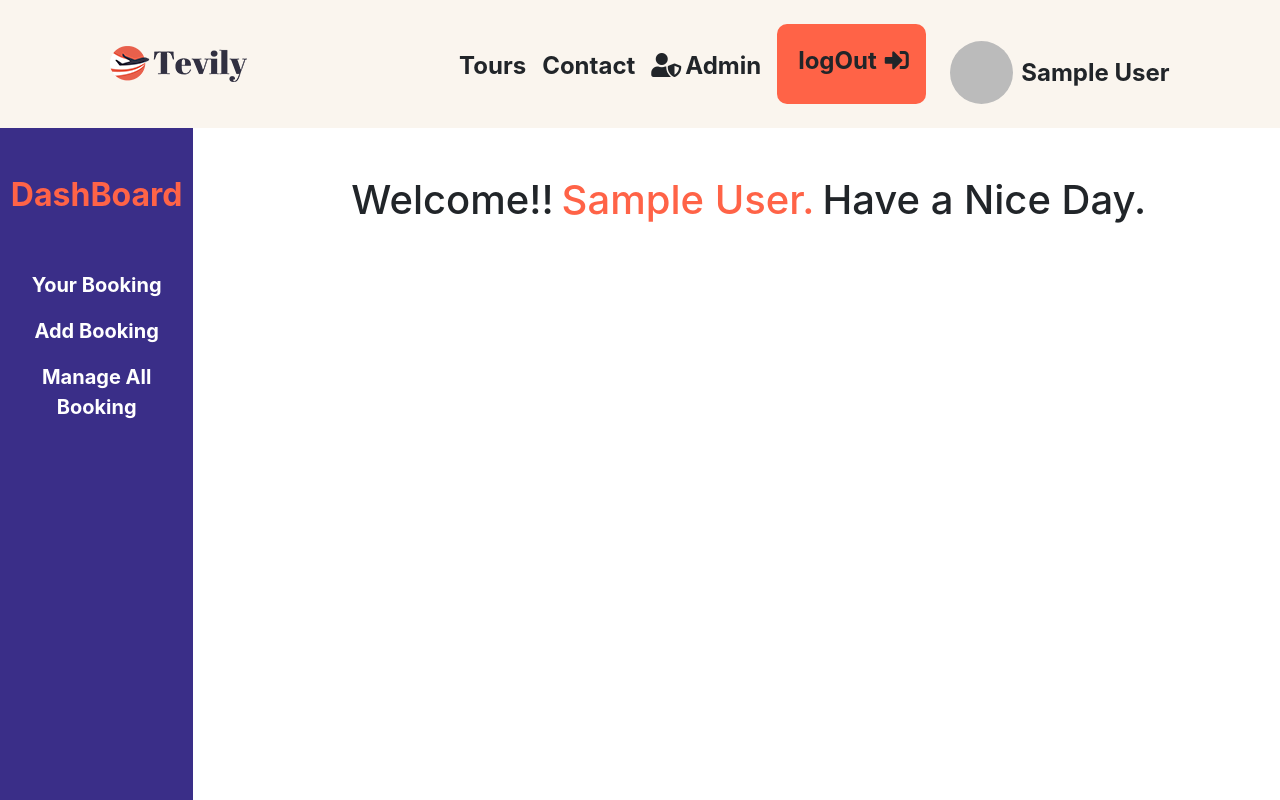
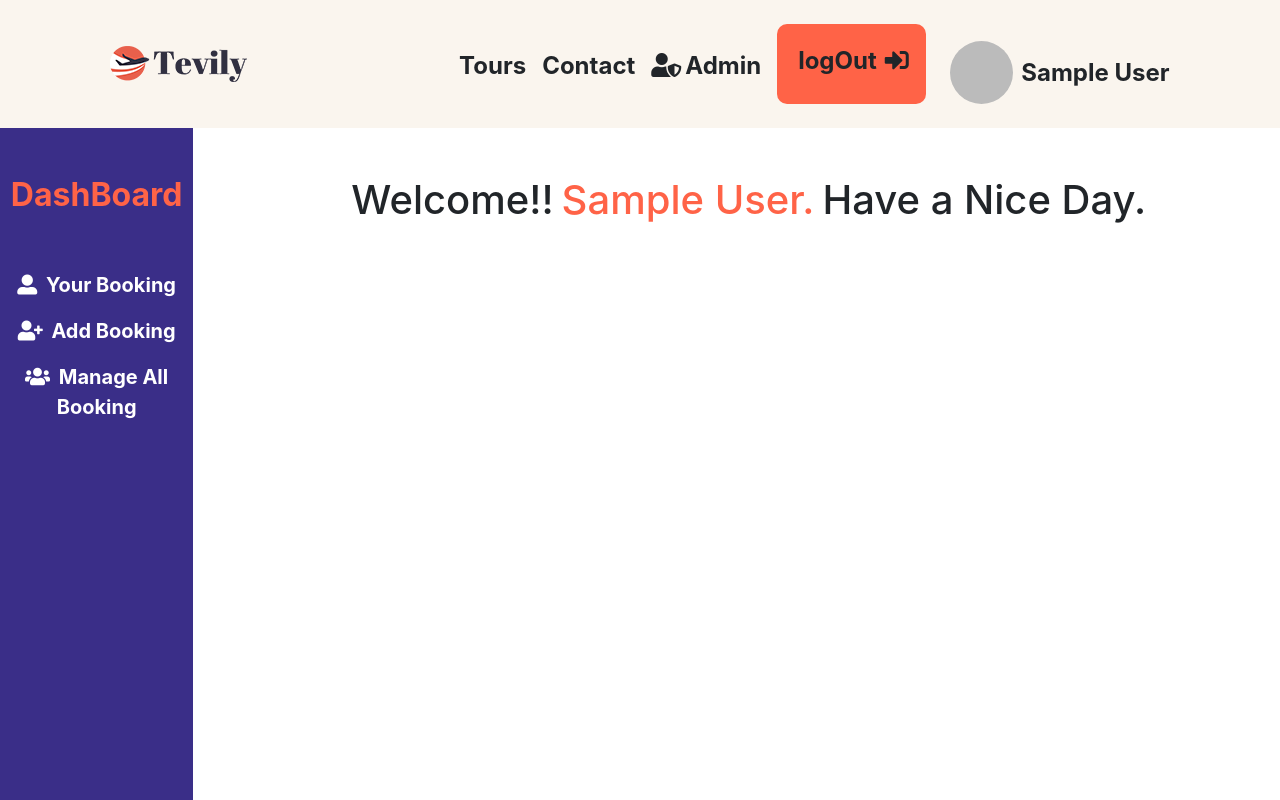
Before and after one commit to Mahi6086/tourism-website-client-site, a React (Create React App) app: page /admin in a window 1280 px wide. Shown: the top 800 px of the page. Built offline with nearby package versions, Linux system fonts and the light colour scheme; no server answers; sample sign-in values are in the browser's storage.

Commit message:
Alhumdulillah

```diff
--- a/src/components/AdminDeshBoard/Admin/Admin.js
+++ b/src/components/AdminDeshBoard/Admin/Admin.js
@@ -26,19 +26,19 @@ const Admin = () => {
                     onClick={() => setControl("yourBooking")}
                     className="admin-menu p-2 text-center fw-bolder fs-5"
                   >
-                    Your Booking
+                    <i class="fas fa-user-alt me-1"></i> Your Booking
                   </li>
                   <li
                     onClick={() => setControl("addBooking")}
                     className="admin-menu p-2 text-center fw-bolder fs-5"
                   >
-                    Add Booking
+                    <i class="fas fa-user-plus me-1"></i> Add Booking
                   </li>
                   <li
                     onClick={() => setControl("manageBooking")}
                     className="admin-menu p-2 text-center fw-bolder fs-5"
                   >
-                    Manage All Booking
+                    <i class="fas fa-users me-1"></i> Manage All Booking
                   </li>
                 </div>
               </div>
--- a/src/components/HomePage/Menubar/Menubar.js
+++ b/src/components/HomePage/Menubar/Menubar.js
@@ -7,7 +7,7 @@ import useAuth from "../../../Hook/useAuth";
 const Menubar = () => {
   const { handleLogout, user } = useAuth();
   return (
-    <div className="p-3" style={{ backgroundColor: "#FAF5EE" }}>
+    <div className="p-3 sticky-lg-top" style={{ backgroundColor: "#FAF5EE" }}>
       <div className="container">
         <nav className="navbar navbar-expand-lg navbar-light">
           <div className="container-fluid">
--- a/src/components/HomePage/Tours/Tours.js
+++ b/src/components/HomePage/Tours/Tours.js
@@ -10,9 +10,9 @@ const Tours = () => {
   }, []);
   return (
     <div
-      className="bg-light"
+      className=""
       style={{
-        // backgroundColor: "#FAF5EE",
+        backgroundColor: "#FAF5EE",
         // border: "2px solid #F53232",
         borderRadius: "10px",
       }}
```
Also changed, not shown: firebase.json (added), 2 other files (tests, documents, lock files or other folders).
